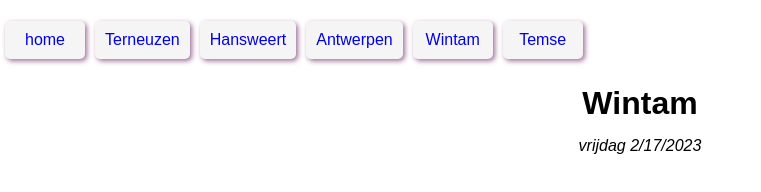
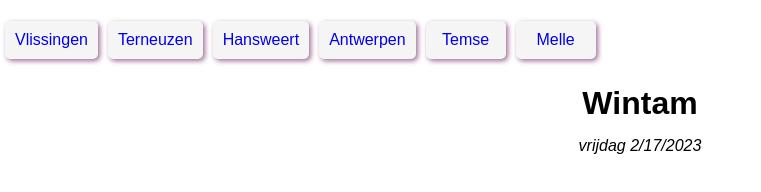
Before and after one commit to mcrombeen/getijden, a plain HTML site: page Wintam.html in a window 1280 px wide. Shown: the whole page, without its empty margins (0-761 px from the left). Drawn offline with Linux system fonts and the light colour scheme.

Commit message:
Update Wintam.html

```diff
--- a/Wintam.html
+++ b/Wintam.html
@@ -11,12 +11,12 @@
     <header>
       <nav>
         <ul class="navigation-menu">
-          <li><a href="index.html">home</a></li>
-          <li><a href="subpage3.html">Terneuzen</a></li>
-          <li><a href="subpage3.html">Hansweert</a></li>
+          <li><a href="Vlissingen.html">Vlissingen</a></li>
+          <li><a href="Terneuzen.html">Terneuzen</a></li>
+          <li><a href="Hansweert.html">Hansweert</a></li>
           <li><a href="Antwerpen.html">Antwerpen</a></li>
-          <li><a href="Wintam.html">Wintam</a></li>
-          <li><a href="subpage2.html">Temse</a></li>
+          <li><a href="Temse.html">Temse</a></li>
+          <li><a href="Melle.html">Melle</a></li>
         </ul>
       </nav>
     </header>
```
